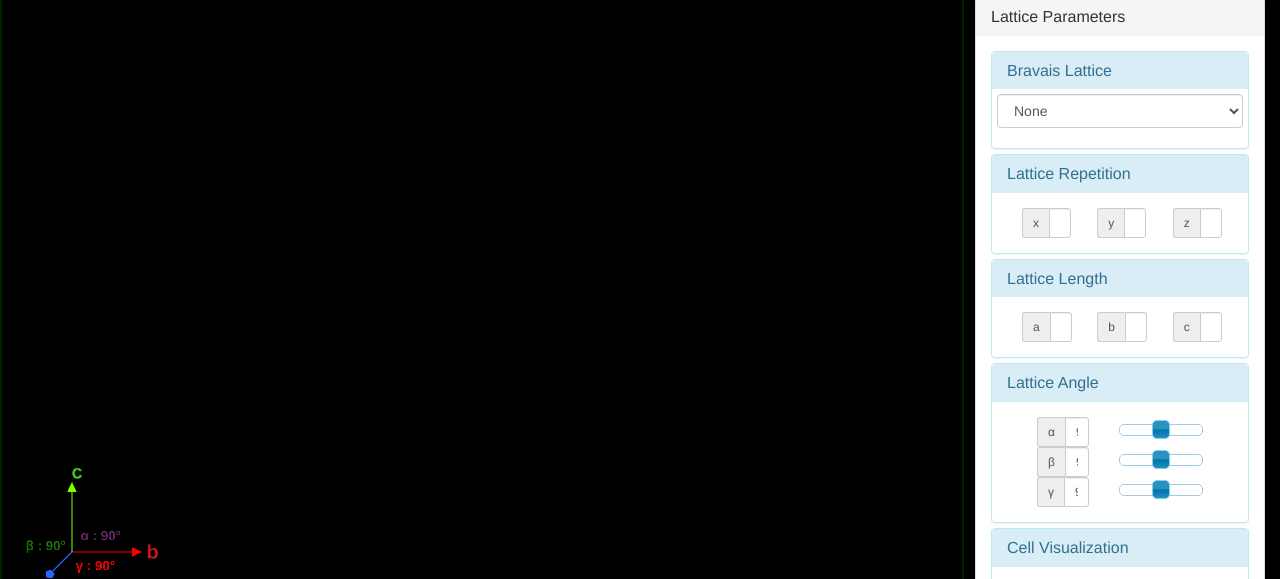
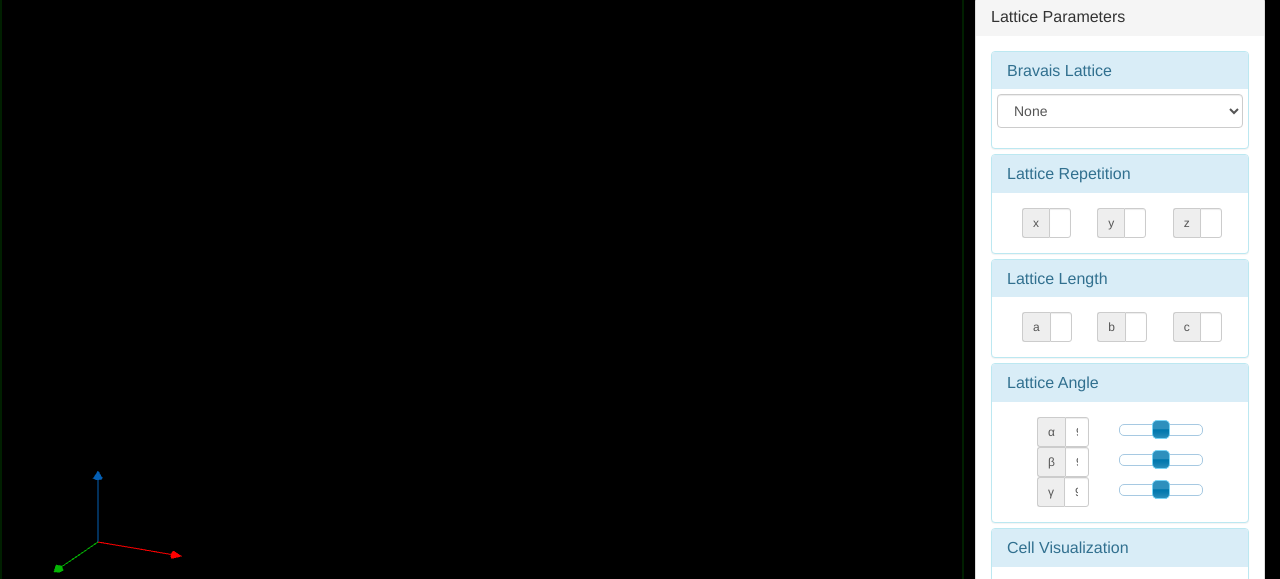
Before and after one commit to ekaratzaferis/CWAPP, a plain HTML site: page index.html in a window 1280 px wide. Both pictures are taken after a click on the link "Lattice". Shown: the part 180-759 px from the top of the page. Drawn offline with Linux system fonts and the light colour scheme.

Commit message:
updates
updates in navigation arrows

```diff
--- a/index.html
+++ b/index.html
@@ -25,7 +25,9 @@
       <section>
         <div class="row">
           <div class="col-md-9" id="app-container" style="padding:0px 0px 0px 0px; margin: 0px 0px 0px 0px;">
-            <div id="crystalRenderer" class="canvasContainer" ></div>
+            <div id="crystalRenderer" class="canvasContainer" >
+              <div id="hudRenderer" class="canvasContainer" style = "opacity:1;background-color:#FF0000;position: absolute; z-index:10; bottom:0px; left:0px;"></div>
+            </div>
             <div id="unitCellRenderer" class="canvasContainer"></div>
             <div id="motifRenderer" class="canvasContainer" > </div>
             <div style=" display: table; position:fixed;bottom:0; ">
--- a/scripts/hud.js
+++ b/scripts/hud.js
@@ -14,45 +14,34 @@ define([
   _
 ) {
 
-  function Hud( scene, camera, latticeParams) {
+  function Hud( scene, latticeParams) {
     var width = jQuery('#app-container').width() ;
     var height = jQuery(window).height() ;
     var offsetX = 70 ;
     var offsetY = 70 ;
     var arrowLength = 70 ;
 
-    console.log(camera);
-    var startB = new THREE.Vector3(-width/2 + offsetX , -height/2 + offsetY, -100);
-    var endB = new THREE.Vector3(-width/2 + offsetX + arrowLength, -height/2 + offsetY, -100);
+    var startA = new THREE.Vector3(0,0,0);
+    var endA = new THREE.Vector3(0,0,9);
+    var length =  startA.distanceTo(endA) ;
+    var directionA = new THREE.Vector3().subVectors( endA,  startA).normalize();
+    var arrowA = new THREE.ArrowHelper( directionA , startA, length , "#04B404", 1, 1);
+
+    var startB = new THREE.Vector3(0,0,0);
+    var endB = new THREE.Vector3(9,0,0);
     var length =  startB.distanceTo(endB) ;
     var directionB = new THREE.Vector3().subVectors( endB,  startB).normalize();
-    var arrowB = new THREE.ArrowHelper( directionB , startB, length , "#FF0000", 10, 10);
+    var arrowB = new THREE.ArrowHelper( directionB , startB, length , "#FF0000", 1, 1);
 
-    var startC = new THREE.Vector3(-width/2 + offsetX, -height/2 + offsetY, -100);
-    var endC = new THREE.Vector3(-width/2 + offsetX, -height/2 + offsetY + arrowLength, -100);
+    var startC = new THREE.Vector3(0,0,0);
+    var endC = new THREE.Vector3(0,9,0);
+    var length =  startC.distanceTo(endC) ;
     var directionC = new THREE.Vector3().subVectors( endC,  startC).normalize();
-    var arrowC = new THREE.ArrowHelper( directionC , startC, length , "#80FF00", 10, 10);
+    var arrowC = new THREE.ArrowHelper( directionC, startC, length , "#045FB4", 1, 1);
 
-    var startA = new THREE.Vector3(-width/2 + offsetX, -height/2 + offsetY, -100);
-    var endA = new THREE.Vector3(-width/2 + offsetX - 30 , -height/2 + offsetY - 30 , -100 + arrowLength);
-    var directionA = new THREE.Vector3().subVectors( endA,  startA).normalize();
-    var arrowA = new THREE.ArrowHelper( directionA , startA, length , "#2E64FE", 10, 10);
-
-    var mesh = new THREE.Mesh(new THREE.BoxGeometry( 110,110,110, 1, 1, 1), new THREE.MeshBasicMaterial({ color:"#FFFFBE",     wireframe: true}) );
-
-    //mesh.position.set(0,0,-560 );
-    //mesh.rotation.set(camera.rotation.x,camera.rotation.y,camera.rotation.z  );
-
-    //scene.add(mesh);
-
-    var group = new THREE.Object3D();//create an empty container
-
-    group.add( arrowC );//add a mesh with geometry to it
-    group.add( arrowB );//add a mesh with geometry to it
-    group.add( arrowA );//add a mesh with geometry to it
-    scene.add( group );//when done, add the group to the scene
-
-    mesh.rotateOnAxis(new THREE.Vector3(0,1,0), Math.PI/4);
+    scene.add( arrowC );
+    scene.add( arrowB );
+    scene.add( arrowA );
 
     var aLabel = THREE.ImageUtils.loadTexture( "Images/a.png" );
     var aMaterial = new THREE.SpriteMaterial( { map: aLabel, color: 0xffffff, fog: true } );
@@ -60,7 +49,7 @@ define([
 
     spriteA.position.set(endA.x - 5, endA.y - 5, endA.z);
     spriteA.scale.set(20,20,20);
-    scene.add( spriteA );
+    //scene.add( spriteA );
 
     var bLabel = THREE.ImageUtils.loadTexture( "Images/b.png" );
     var bMaterial = new THREE.SpriteMaterial( { map: bLabel, color: 0xffffff, fog: true } );
@@ -68,7 +57,7 @@ define([
 
     spriteB.position.set(endB.x + 10, endB.y , endB.z);
     spriteB.scale.set(20,20,20);
-    scene.add( spriteB );
+    //scene.add( spriteB );
 
     var cLabel = THREE.ImageUtils.loadTexture( "Images/c.png" );
     var cMaterial = new THREE.SpriteMaterial( { map: cLabel, color: 0xffffff, fog: true } );
@@ -76,23 +65,23 @@ define([
 
     spriteC.position.set(endC.x +5, endC.y + 10, endC.z);
     spriteC.scale.set(20,20,20);
-    scene.add( spriteC );
+    //scene.add( spriteC );
 
     // angles
     var alpha = makeTextSprite( " α : 90° ",
       { fontsize: 40, fontface: "Arial", borderColor: {r:0, g:0, b:255, a:1.0}, fontColor: {r:99, g:34, b:99, a:1.0} } );
     alpha.position.set(-width/2 + offsetX + 55, -height/2 + offsetY, -100);
-    scene.add( alpha );
+    //scene.add( alpha );
 
     var beta = makeTextSprite( " β : 90° ",
       { fontsize: 40, fontface: "Arial", borderColor: {r:0, g:0, b:255, a:1.0}, fontColor: {r:22, g:110, b:2, a:1.0} } );
     beta.position.set(-width/2 + offsetX, -height/2 + offsetY - 10, -100);
-    scene.add( beta );
+   // scene.add( beta );
 
     var gamma = makeTextSprite( " γ : 90° ",
       { fontsize: 40, fontface: "Arial", borderColor: {r:0, g:0, b:255, a:1.0}, fontColor: {r:234, g:0, b:2, a:1.0}  } );
     gamma.position.set(-width/2 + offsetX + 50, -height/2 + offsetY - 30, -100);
-    scene.add( gamma );
+    //scene.add( gamma );
 
   };
   function makeTextSprite( message, parameters )
--- a/scripts/main.js
+++ b/scripts/main.js
@@ -43,9 +43,19 @@ require([
   $('#crystalRenderer').width(width);
   $('#crystalRenderer').height(height);
 
+  var menu = new Menu();
+  var lattice = new Lattice();
+
+  // HUD
+  var hudScene = HudExplorer.getInstance();
+  var hud = new Hud(hudScene.object3d, lattice);
+
+  var canvasSnapshot = new Snapshot(crystalRenderer);
+
   //  WebGL Renderers and cameras
   var crystalRenderer = new Renderer(crystalScene.object3d, 'crystalRenderer', 'crystal' );
   crystalRenderer.createPerspectiveCamera(new THREE.Vector3(0,0,0), 30,30,60, 15);
+  crystalRenderer.initHud(hudScene.object3d);
 
   var unitCellRenderer = new Renderer(unitCellScene.object3d, 'unitCellRenderer', 'cell');
   unitCellRenderer.createPerspectiveCamera(new THREE.Vector3(0,0,0), 20,20,40, 15);
@@ -59,30 +69,23 @@ require([
   unitCellRenderer.startAnimation();
   motifRenderer.startAnimation();
 
+
   // Orbit Controls
-  var orbitCrystal = new Orbit(crystalRenderer.getMainCamera(), '#crystalRenderer', "perspective", false, 'crystal',unitCellRenderer.getMainCamera() );
-  var orbitUnitCell = new Orbit(unitCellRenderer.getMainCamera(), '#unitCellRenderer', "perspective", false, 'cell', crystalRenderer.getMainCamera());
-  var cameraControls1 = new Orbit(motifRenderer.getSpecificCamera(0), '#motifPosX', "orthographic", false, 'motifX');
-  var cameraControls2 = new Orbit(motifRenderer.getSpecificCamera(1), '#motifPosY', "orthographic", false, 'motifY');
-  var cameraControls3 = new Orbit(motifRenderer.getSpecificCamera(2), '#motifPosZ', "orthographic", false, 'motifZ');
+  //var orbitHud = new Orbit(crystalRenderer.hudCamera, '#crystalRenderer', "perspective", false, 'crystal', null );
 
-
+  var orbitCrystal    = new Orbit(crystalRenderer.getMainCamera(),    '#crystalRenderer',   "perspective",  false, 'crystal', unitCellRenderer.getMainCamera() );
+  var orbitHud        = new Orbit(crystalRenderer.hudCamera,          '#crystalRenderer',   "perspective",  false, 'hud'      );
+  var orbitUnitCell   = new Orbit(unitCellRenderer.getMainCamera(),   '#unitCellRenderer',  "perspective",  false, 'cell',    crystalRenderer.getMainCamera());
+  var cameraControls1 = new Orbit(motifRenderer.getSpecificCamera(0), '#motifPosX',         "orthographic", false, 'motifX'   );
+  var cameraControls2 = new Orbit(motifRenderer.getSpecificCamera(1), '#motifPosY',         "orthographic", false, 'motifY'   );
+  var cameraControls3 = new Orbit(motifRenderer.getSpecificCamera(2), '#motifPosZ',         "orthographic", false, 'motifZ'   );
 
   crystalRenderer.onAnimationUpdate(orbitCrystal.update.bind(orbitCrystal));
+
   unitCellRenderer.onAnimationUpdate(orbitUnitCell.update.bind(orbitUnitCell));
   motifRenderer.onAnimationUpdate(cameraControls1.update.bind(cameraControls1));
   motifRenderer.onAnimationUpdate(cameraControls2.update.bind(cameraControls2));
   motifRenderer.onAnimationUpdate(cameraControls3.update.bind(cameraControls3));
-
-  var menu = new Menu();
-  var lattice = new Lattice();
-
-  // HUD
-  var hudExplorer = HudExplorer.getInstance();
-  crystalRenderer.initHud(hudExplorer.object3d);
-  var hud = new Hud(hudExplorer.object3d, crystalRenderer.getMainCamera(), lattice);
-
-  var canvasSnapshot = new Snapshot(crystalRenderer);
 
   // Motif editor
   var motifEditor = new Motifeditor(menu);
--- a/scripts/orbit.js
+++ b/scripts/orbit.js
@@ -20,7 +20,12 @@ define([
     this.syncedCamera = syncedCamera;
     this.currPos = new THREE.Vector3(0,0,0);
     if(type == "perspective" ) {
-      this.control = new THREE.OrbitControls(camera, $rendererContainer[0], deactivate);
+      if( camName=== 'hud') {
+        this.control = new THREE.OrbitControls(camera, $rendererContainer[0], deactivate, 1);
+      }
+      else{
+        this.control = new THREE.OrbitControls(camera, $rendererContainer[0], deactivate);
+      }
     }
     else if (type == "orthographic"){
       this.control = new THREE.OrbitAndPanControls(camera, $rendererContainer[0]);
--- a/scripts/renderer.js
+++ b/scripts/renderer.js
@@ -29,12 +29,9 @@ define([
     this.cameras = [];
     this.motifView = false;
 
-    this.hudScene ;
-    this.hudCamera;
-
     this.animateAtom = false;
     this.atom;
-    this.renderer = new THREE.WebGLRenderer({ antialias: true,preserveDrawingBuffer: true }); // preserveDrawingBuffer: true
+    this.renderer = new THREE.WebGLRenderer({ alpha:true, antialias: true, preserveDrawingBuffer: false }); // preserveDrawingBuffer: true
     this.renderer.setClearColor( 0x000000);
     this.renderer.setSize( width, height);
     this.renderer.shadowMapEnabled = true;
@@ -49,10 +46,10 @@ define([
     this.renderer.shadowMapWidth = 1024;
     this.renderer.shadowMapHeight = 1024;
     this.renderer.autoClear = false; // 2 scenes render
-
     this.animationIsActive = false;
 
     jQuery('#'+container).append(this.renderer.domElement);
+
   };
   Renderer.prototype.createPerspectiveCamera = function(lookat,xPos, yPos, zPos, fov){
     var _this = this ;
@@ -93,6 +90,7 @@ define([
     if (this.animationIsActive === false) {
       this.animationIsActive = true;
       this.animate();
+
     }
   };
   Renderer.prototype.stopAnimation = function() {
@@ -107,14 +105,24 @@ define([
     PubSub.publish(events.ANIMATION_UPDATE + '_' + 'explorer', true);
 
     if(_this.cameras.length===1){
+      _this.renderer.clear();
       _this.cameras[0].aspect =_this.containerWidth/_this.containerHeight;
-      _this.renderer.clear();
+      _this.renderer.setViewport(0, 0, _this.containerWidth, _this.containerHeight);
+      _this.renderer.setScissor(0, 0, _this.containerWidth, _this.containerHeight);
+      _this.renderer.enableScissorTest ( true );
+      _this.renderer.setClearColor( 0x000000  );
       _this.cameras[0].updateProjectionMatrix();
-      _this.renderer.render( _this.scene,_this.cameras[0]);
+      _this.renderer.render( _this.scene, _this.cameras[0]);
 
-      // Render Hud
-      if(!_.isUndefined(this.hudScene)){
-        _this.renderHud('full');
+      // hud
+      if(_this.hudCamera !== undefined){
+        _this.renderer.clearDepth();
+        _this.hudCamera.aspect = (_this.containerWidth/5)/(_this.containerHeight/5);
+        _this.renderer.setViewport(0, 0,  _this.containerWidth/5, _this.containerHeight/5 );
+        _this.renderer.setScissor( 0, 0,  _this.containerWidth/5, _this.containerHeight/5 );
+        _this.renderer.enableScissorTest ( true );
+        _this.renderer.setClearColor( 0x000000, 1 );
+        _this.renderer.render( _this.hudScene, _this.hudCamera );
       }
     }
     else if(_this.cameras.length>1){
@@ -132,20 +140,15 @@ define([
         _this.renderer.clear();
         _this.renderer.render( _this.scene, camera);
       }
-
-      // Render Hud
-      if(!_.isUndefined(this.hudScene)){
-        _this.renderHud('part');
-      }
     }
   };
   Renderer.prototype.initHud = function(scene) {
     this.hudScene = scene;
-    this.hudCamera = new THREE.OrthographicCamera( this.containerWidth / -2,  this.containerWidth / 2, this.containerHeight / 2, this.containerHeight / -2, 0.1, 10000);
-    this.hudCamera.position.set(0,0,1);
+    this.hudCamera = new THREE.PerspectiveCamera(15, 1, 0.01 , 500);
+    this.hudCamera.lookAt(new THREE.Vector3(0,0,0));
+    this.hudCamera.position.set(30, 30, 60);
+    this.hudCamera.aspect = this.containerWidth/this.containerHeight;
     this.hudScene.add(this.hudCamera);
-
-
   };
   Renderer.prototype.getMainCamera = function() {
     var _this = this;
@@ -158,8 +161,8 @@ define([
   Renderer.prototype.onAnimationUpdate = function(callback) {
     PubSub.subscribe(events.ANIMATION_UPDATE + '_' + 'explorer', callback);
   };
-   Renderer.prototype.renderHud = function(mode) {
-    this.renderer.render( this.hudScene, this.hudCamera);
+  Renderer.prototype.renderHud = function(mode) {   // preserveDrawingBuffer: true
+    //this.renderer.render( this.hudScene, this.hudCamera);
   };
 
   return Renderer;
```
Also changed, not shown: vendor/threejs-controls/OrbitControls.js.
